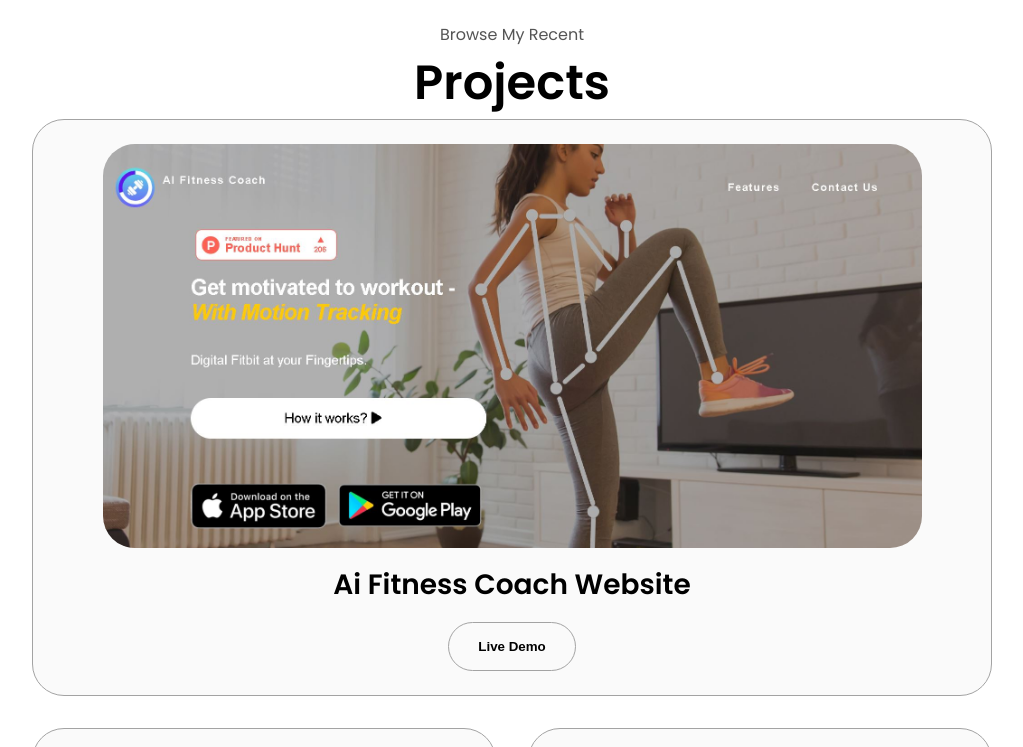
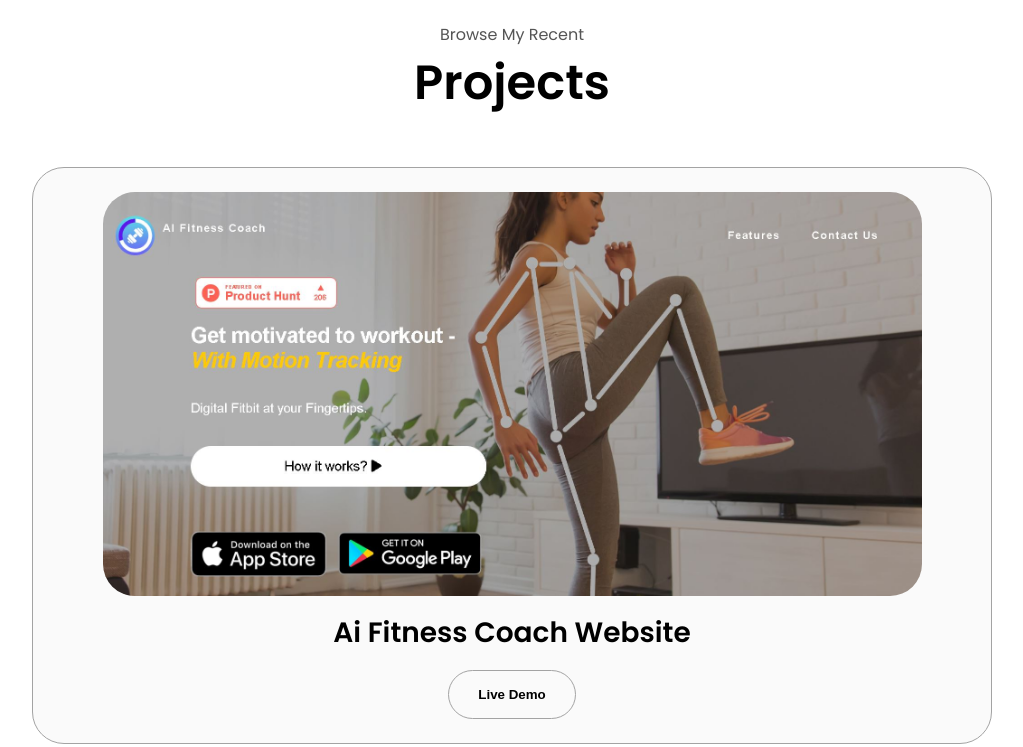
Before and after one commit to ChickeNuggie/ChickeNuggie.github.io, a plain HTML site: page index.html in a window 1280 px wide. Shown: the part 2610-3357 px from the top of the page, without its empty margins (128-1151 px from the left). Drawn offline with Linux system fonts and the light colour scheme.

Commit message:
Changes to padding in certain sections

```diff
--- a/index.html
+++ b/index.html
@@ -245,7 +245,7 @@
     <p class="section__text__p1">Browse My Recent</p>
     <h1 class="title">Projects</h1>
     <div class="experience-details-container">
-      <div class="details-container color-container">
+      <div class="details-container color-container" style="margin-top:5%;">
         <div class="article-container">
           <img src="./assets/aifitnesscoach_website_front.JPG" alt="Ai Fitness Coach Websites" class="project-img" />
         </div>
--- a/style.css
+++ b/style.css
@@ -286,6 +286,7 @@ section {
 .about-details-container {
   justify-content: center;
   flex-direction: column;
+  margin-top: 0%;
 }
 
 .about-containers,
@@ -343,6 +344,7 @@ section {
   display: flex;
   justify-content: center;
   flex-direction: column;
+  /* margin-top: 5%; */
 }
 
 .article-container {
```
